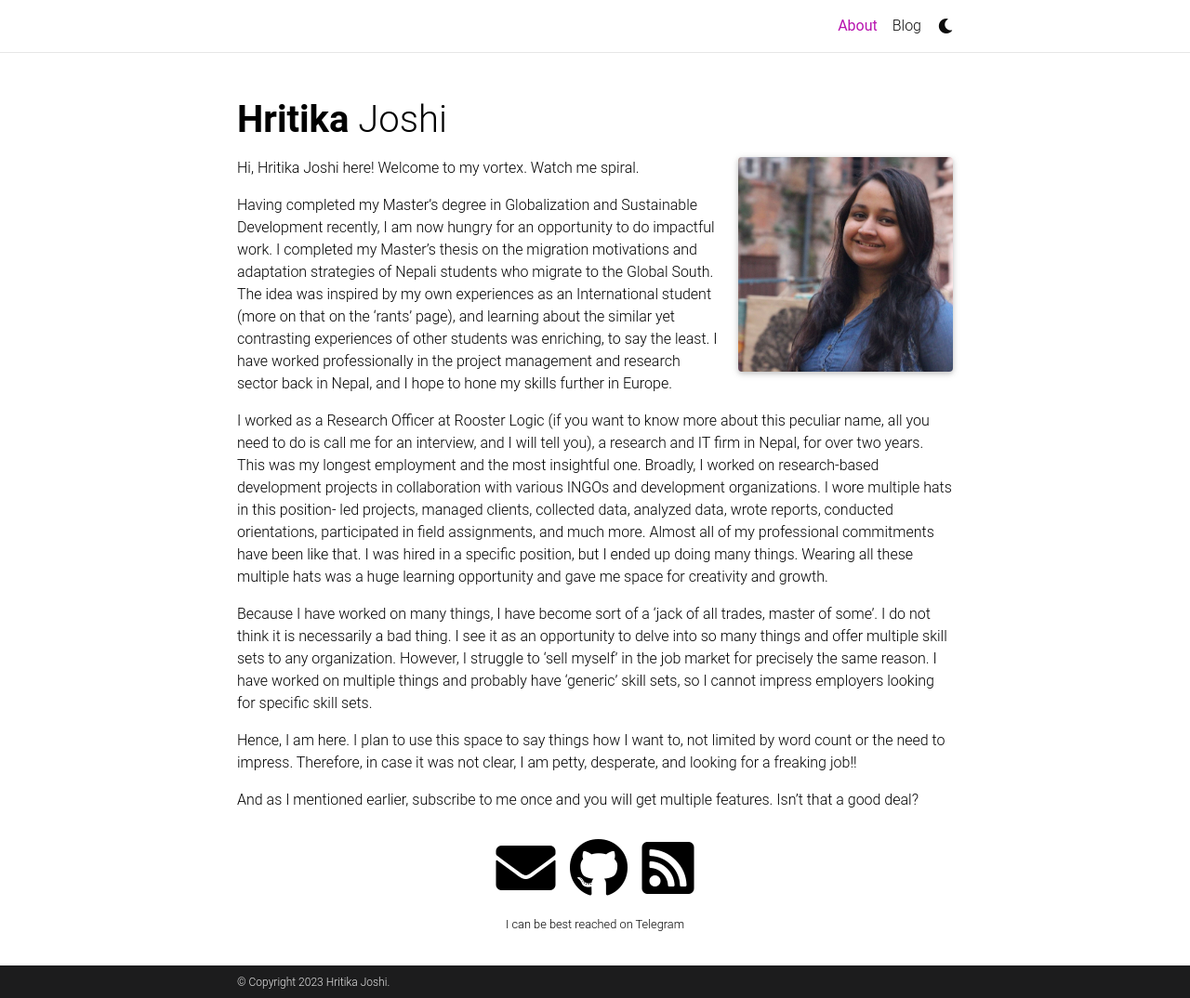
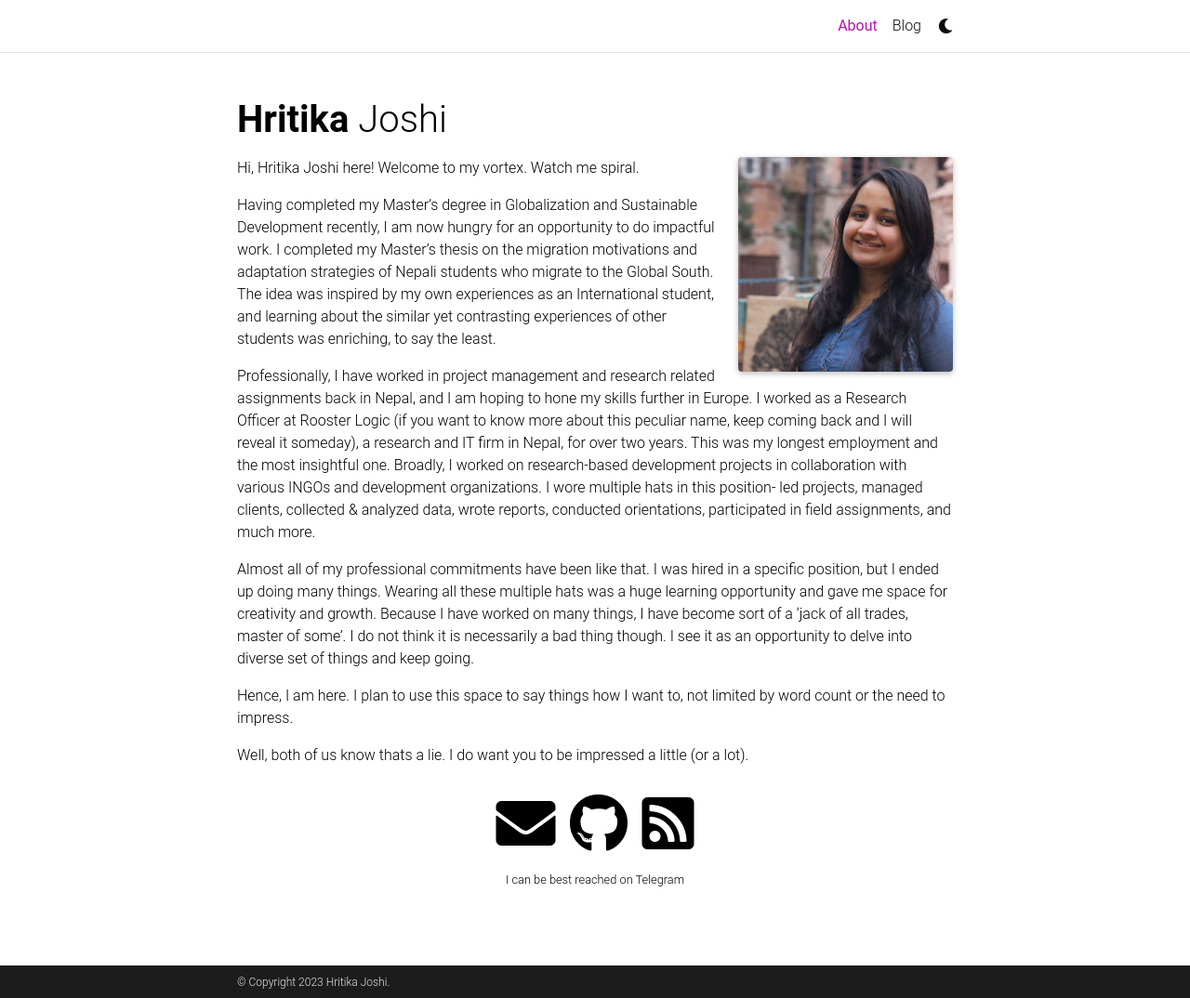
Before and after one commit to hritikajoshi516/hritikajoshi516.github.io, a Jekyll site: the page built from _pages/about.md, in a window 1280 px wide and 1074 px high. Shown: the whole window at 93% size. Built offline with Jekyll 4.4.1, drawn with Linux system fonts in a browser that asks for light colours; full-size pictures stand in for the smaller copies a plugin makes; comment, search, counter and statistics services are not loaded; a style sheet for code colours, icons or effects is not loaded.

Commit message:
added new blog

```diff
--- a/_pages/about.md
+++ b/_pages/about.md
@@ -15,13 +15,12 @@ social: true  # includes social icons at the bottom of the page
 
 Hi, Hritika Joshi here! Welcome to my vortex. Watch me spiral.
 
-Having completed my Master's degree in Globalization and Sustainable Development recently, I am now hungry for an opportunity to do impactful work. I completed my Master's thesis on the migration motivations and adaptation strategies of Nepali students who migrate to the Global South. The idea was inspired by my own experiences as an International student (more on that on the 'rants' page), and learning about the similar yet contrasting experiences of other students was enriching, to say the least.
-I have worked professionally in the project management and research sector back in Nepal, and I hope to hone my skills further in Europe.
+Having completed my Master's degree in Globalization and Sustainable Development recently, I am now hungry for an opportunity to do impactful work. I completed my Master's thesis on the migration motivations and adaptation strategies of Nepali students who migrate to the Global South. The idea was inspired by my own experiences as an International student, and learning about the similar yet contrasting experiences of other students was enriching, to say the least.
 
-I worked as a Research Officer at Rooster Logic (if you want to know more about this peculiar name, all you need to do is call me for an interview, and I will tell you), a research and IT firm in Nepal, for over two years. This was my longest employment and the most insightful one. Broadly, I worked on research-based development projects in collaboration with various INGOs and development organizations. I wore multiple hats in this position- led projects, managed clients, collected data, analyzed data, wrote reports, conducted orientations, participated in field assignments, and much more. Almost all of my professional commitments have been like that. I was hired in a specific position, but I ended up doing many things. Wearing all these multiple hats was a huge learning opportunity and gave me space for creativity and growth.
+Professionally, I have worked in project management and research related assignments back in Nepal, and I am hoping to hone my skills further in Europe. I worked as a Research Officer at Rooster Logic (if you want to know more about this peculiar name, keep coming back and I will reveal it someday), a research and IT firm in Nepal, for over two years. This was my longest employment and the most insightful one. Broadly, I worked on research-based development projects in collaboration with various INGOs and development organizations. I wore multiple hats in this position- led projects, managed clients, collected & analyzed data, wrote reports, conducted orientations, participated in field assignments, and much more.
 
-Because I have worked on many things, I have become sort of a 'jack of all trades, master of some'. I do not think it is necessarily a bad thing. I see it as an opportunity to delve into so many things and offer multiple skill sets to any organization. However, I struggle to 'sell myself' in the job market for precisely the same reason. I have worked on multiple things and probably have 'generic' skill sets, so I cannot impress employers looking for specific skill sets.
+Almost all of my professional commitments have been like that. I was hired in a specific position, but I ended up doing many things. Wearing all these multiple hats was a huge learning opportunity and gave me space for creativity and growth. Because I have worked on many things, I have become sort of a 'jack of all trades, master of some'. I do not think it is necessarily a bad thing though. I see it as an opportunity to delve into diverse set of things and keep going.
 
-Hence, I am here. I plan to use this space to say things how I want to, not limited by word count or the need to impress. Therefore, in case it was not clear, I am petty, desperate, and looking for a freaking job!!
+Hence, I am here. I plan to use this space to say things how I want to, not limited by word count or the need to impress.
 
-And as I mentioned earlier, subscribe to me once and you will get multiple features. Isn't that a good deal?
+Well, both of us know thats a lie. I do want you to be impressed a little (or a lot).
```
Also changed, not shown: _posts/2016-06-10-chhaupadi-pratha.md (added, +30 -0 lines), _posts/2022-12-21-my-first-post.md (+1 -3 lines), _posts/2022-12-30-the-silver-lining.md (+5 -4 lines).
